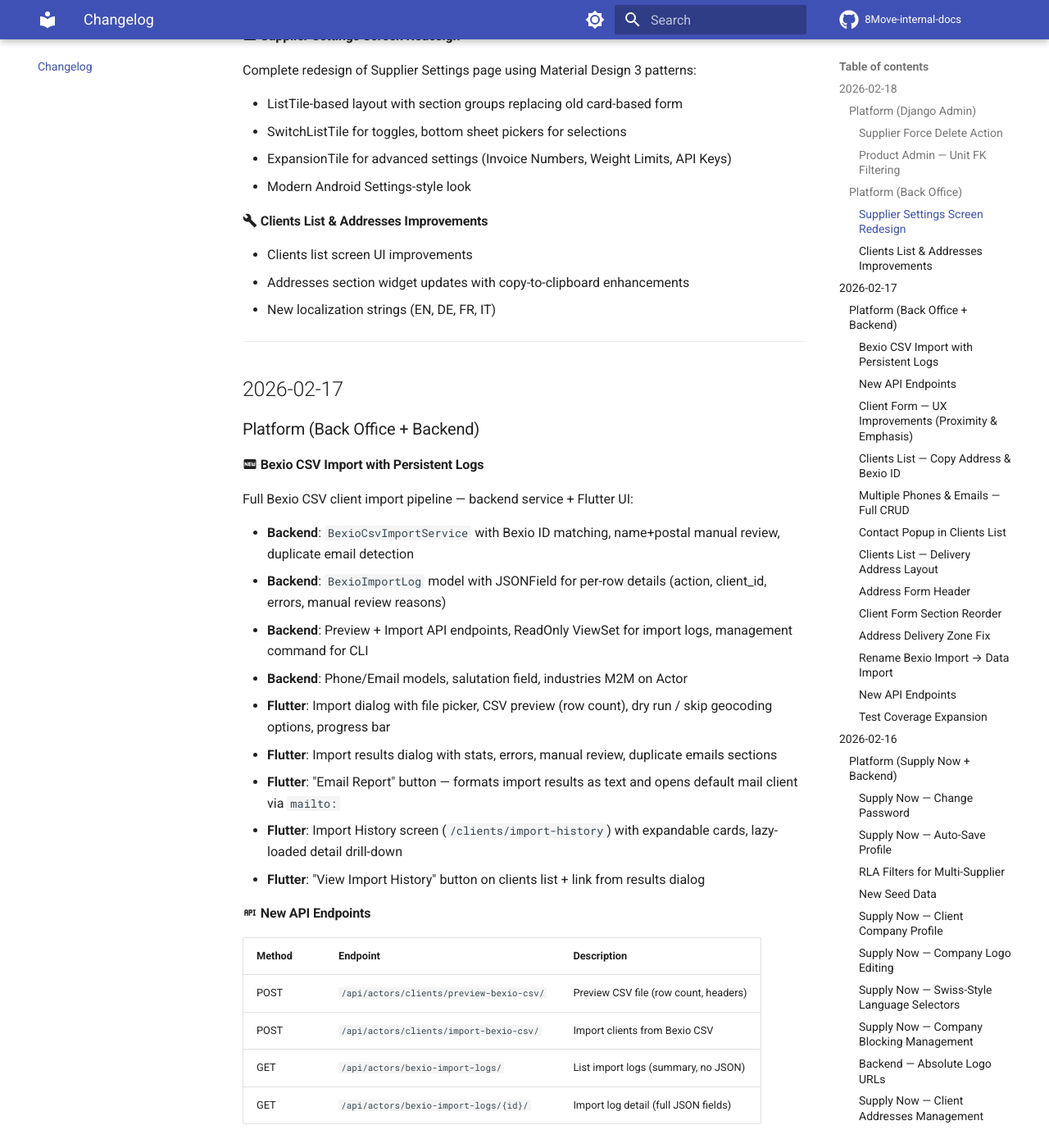
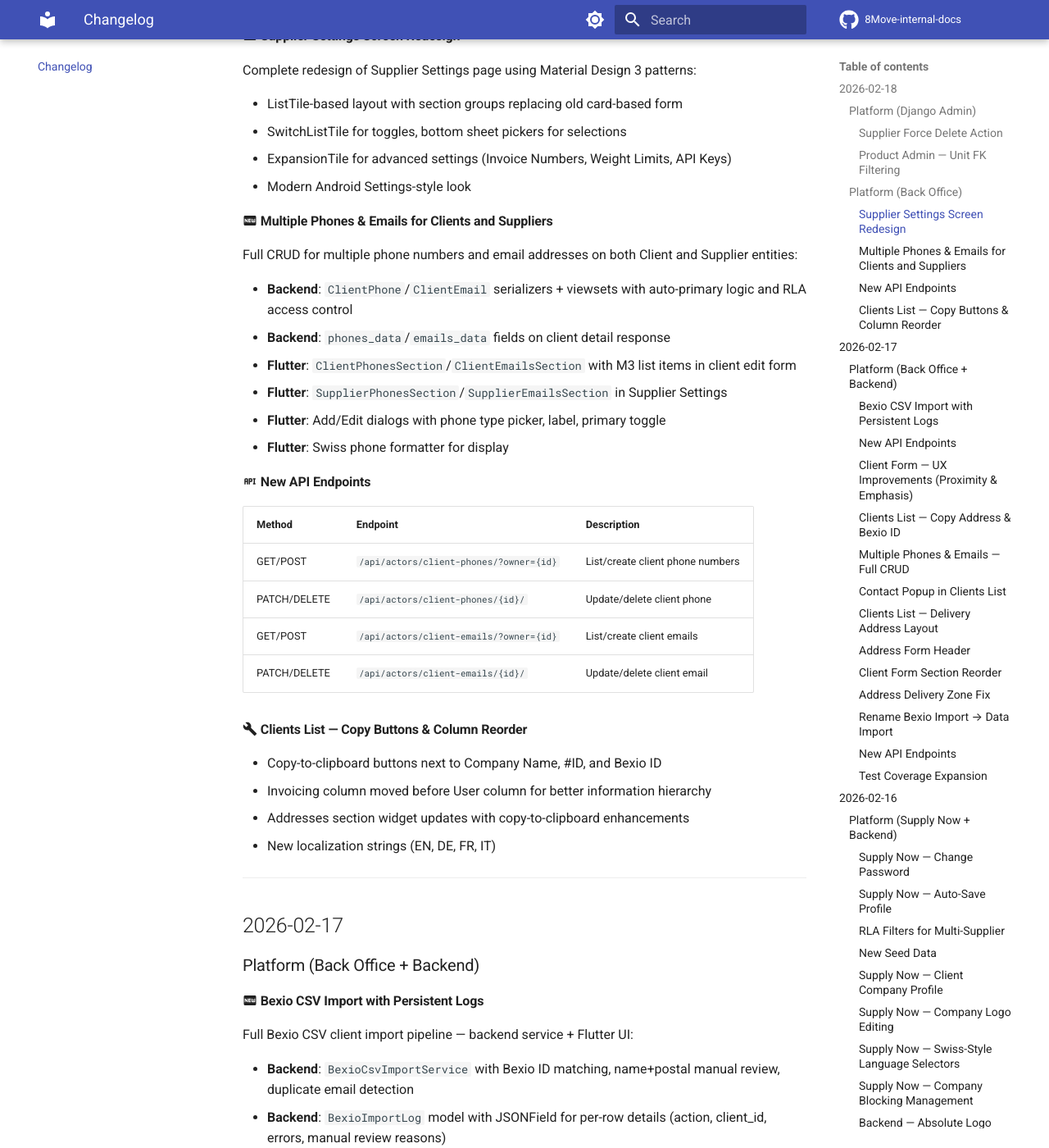
Before and after one commit to MaxShytov/8Move-internal-docs, an MkDocs documentation site: the page built from docs/changelog.md, in a window 1280 px wide and 1400 px high, scrolled down 943 px. Shown: the whole window at 82% size. Built offline with MkDocs 1.6.1 and Material for MkDocs 9.7.7, drawn with Linux system fonts in a browser that asks for light colours; comment, search, counter and statistics services are not loaded.

Commit message:
docs: add multiple phones/emails feature, clients list copy buttons to changelog
Co-Authored-By: Claude Opus 4.6 <noreply@anthropic.com>

```diff
--- a/docs/changelog.md
+++ b/docs/changelog.md
@@ -33,9 +33,30 @@ Complete redesign of Supplier Settings page using Material Design 3 patterns:
 - ExpansionTile for advanced settings (Invoice Numbers, Weight Limits, API Keys)
 - Modern Android Settings-style look
 
-#### :material-wrench: Clients List & Addresses Improvements
+#### :material-new-box: Multiple Phones & Emails for Clients and Suppliers
 
-- Clients list screen UI improvements
+Full CRUD for multiple phone numbers and email addresses on both Client and Supplier entities:
+
+- **Backend**: `ClientPhone`/`ClientEmail` serializers + viewsets with auto-primary logic and RLA access control
+- **Backend**: `phones_data`/`emails_data` fields on client detail response
+- **Flutter**: `ClientPhonesSection`/`ClientEmailsSection` with M3 list items in client edit form
+- **Flutter**: `SupplierPhonesSection`/`SupplierEmailsSection` in Supplier Settings
+- **Flutter**: Add/Edit dialogs with phone type picker, label, primary toggle
+- **Flutter**: Swiss phone formatter for display
+
+#### :material-api: New API Endpoints
+
+| Method | Endpoint | Description |
+|--------|----------|-------------|
+| GET/POST | `/api/actors/client-phones/?owner={id}` | List/create client phone numbers |
+| PATCH/DELETE | `/api/actors/client-phones/{id}/` | Update/delete client phone |
+| GET/POST | `/api/actors/client-emails/?owner={id}` | List/create client emails |
+| PATCH/DELETE | `/api/actors/client-emails/{id}/` | Update/delete client email |
+
+#### :material-wrench: Clients List — Copy Buttons & Column Reorder
+
+- Copy-to-clipboard buttons next to Company Name, #ID, and Bexio ID
+- Invoicing column moved before User column for better information hierarchy
 - Addresses section widget updates with copy-to-clipboard enhancements
 - New localization strings (EN, DE, FR, IT)
 
```
Also changed, not shown: docs/tasks/current/notes.md (+5 -0 lines).
